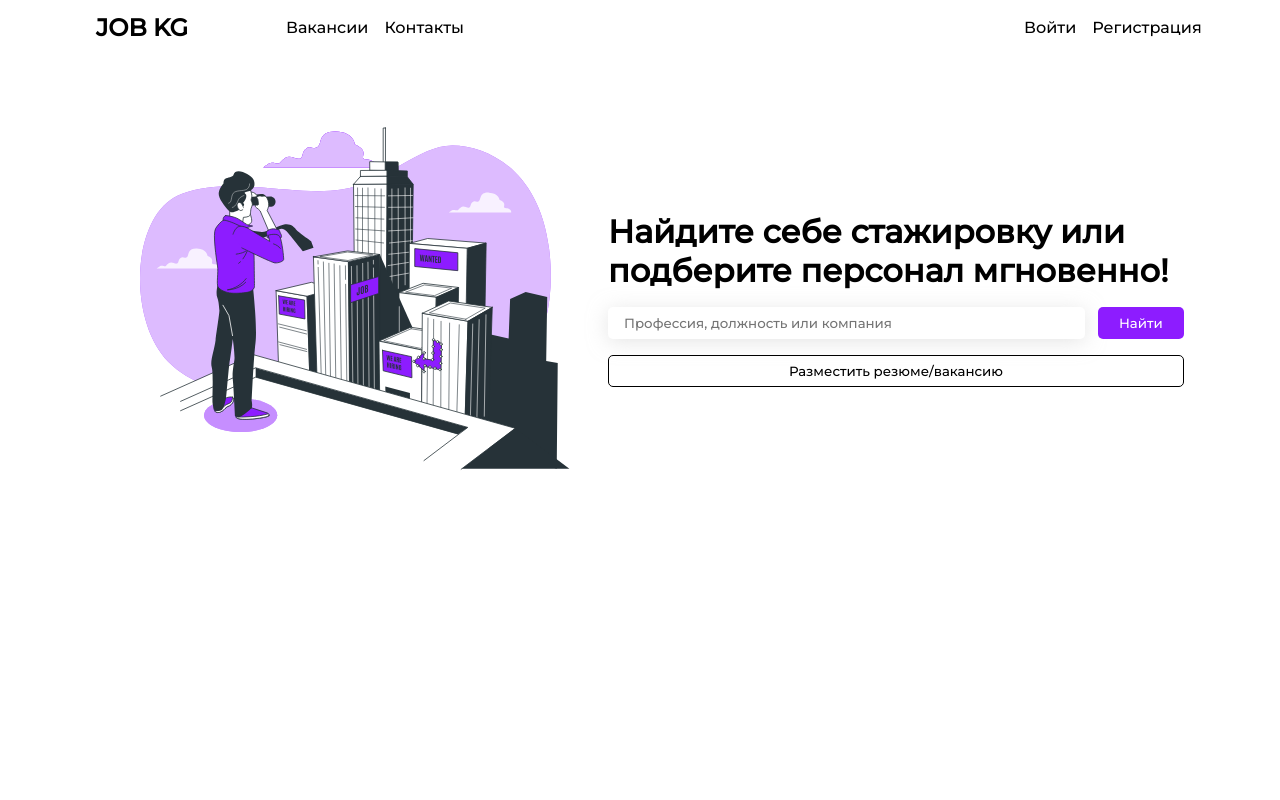
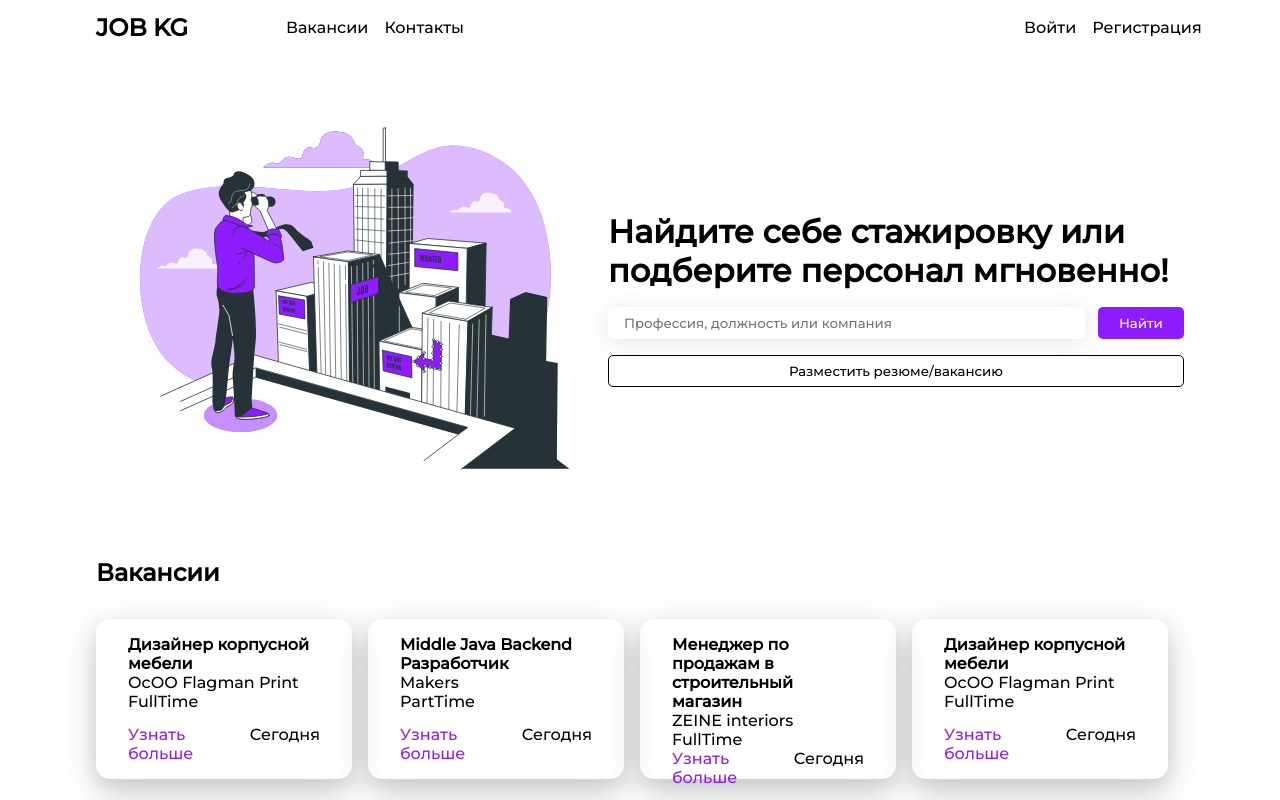
Before and after one commit to Adilet25/finalexam, a React (Vite) app: page / in a window 1280 px wide. Shown: the top 800 px of the page. Built offline with nearby package versions, Linux system fonts and the light colour scheme.

Commit message:
Card,CardList added

```diff
--- a/src/MainRoutes.tsx
+++ b/src/MainRoutes.tsx
@@ -1,6 +1,7 @@
 import React from "react";
 import HomePage from "./pages/HomePage";
 import { Route, Routes } from "react-router-dom";
+import VacanPage from "./pages/VacanPage";
 
 type Props = {};
 
--- /dev/null
+++ b/src/components/cards/Card.tsx
@@ -0,0 +1,46 @@
+import React, { useState } from "react";
+import heart from "../../assets/heart.svg";
+import heart2 from "../../assets/Vector (20).svg";
+import "../../styles/Card.scss";
+type Props = {};
+
+const Card = (item: any) => {
+  //   const [like, setLike] = useState(true);
+
+  return (
+    <>
+      <div className="cardBlock">
+        <div className="firstInfo">
+          <p className="infoTitle">{item.item.title}</p>
+          <p>{item.item.company}</p>
+          <p>{item.item.graph}</p>
+        </div>
+        <div className="secondInfo">
+          <p className="infoBtn">Узнать больше</p>
+          <p>{item.item.time}</p>
+          {/* {like ? (
+            <img
+            src={heart2}
+            alt="error"
+            onClick={() => {
+                setLike(!like);
+            }}
+            className="likeBtn"
+            />
+            ) : (
+                <img
+                src={heart}
+                alt="error"
+                onClick={() => {
+                    setLike(!like);
+                }}
+                className="likeBtn"
+                />
+            )} */}
+        </div>
+      </div>
+    </>
+  );
+};
+
+export default Card;
--- a/src/pages/HomePage.tsx
+++ b/src/pages/HomePage.tsx
@@ -1,5 +1,6 @@
 import React from "react";
 import MainSection from "../components/sections/mainSection/MainSection";
+import VacanPage from "./VacanPage";
 
 type Props = {};
 
@@ -7,6 +8,7 @@ const HomePage = (props: Props) => {
   return (
     <div>
       <MainSection />
+      <VacanPage />
     </div>
   );
 };
--- /dev/null
+++ b/src/pages/VacanPage.tsx
@@ -0,0 +1,114 @@
+import React from "react";
+import Card from "../components/cards/Card";
+
+import "../styles/Vacan.scss";
+
+type Props = {};
+const DATA_VACAN = [
+  {
+    title: "Дизайнер корпусной мебели",
+    company: "ОсОО Flagman Print",
+    graph: "FullTime",
+    time: "Сегодня",
+    key: 1,
+  },
+  {
+    title: "Middle Java Backend Разработчик",
+    company: "Makers",
+    graph: "PartTime",
+    time: "Сегодня",
+    key: 2,
+  },
+  {
+    title: "Менеджер по продажам в строительный магазин",
+    company: "ZEINE interiors",
+    graph: "FullTime",
+    time: "Сегодня",
+    key: 3,
+  },
+  {
+    title: "Дизайнер корпусной мебели",
+    company: "ОсОО Flagman Print",
+    graph: "FullTime",
+    time: "Сегодня",
+    key: 4,
+  },
+  {
+    title: "Дизайнер корпусной мебели",
+    company: "ОсОО Flagman Print",
+    graph: "FullTime",
+    time: "Сегодня",
+    key: 5,
+  },
+  {
+    title: "Middle Java Backend Разработчик",
+    company: "Makers",
+    graph: "PartTime",
+    time: "Сегодня",
+    key: 6,
+  },
+  {
+    title: "Менеджер по продажам в строительный магазин",
+    company: "ZEINE interiors",
+    graph: "FullTime",
+    time: "Сегодня",
+    key: 7,
+  },
+  {
+    title: "Дизайнер корпусной мебели",
+    company: "ОсОО Flagman Print",
+    graph: "FullTime",
+    time: "Сегодня",
+    key: 8,
+  },
+  {
+    title: "Дизайнер корпусной мебели",
+    company: "ОсОО Flagman Print",
+    graph: "FullTime",
+    time: "Сегодня",
+    key: 9,
+  },
+  {
+    title: "Middle Java Backend Разработчик",
+    company: "Makers",
+    graph: "PartTime",
+    time: "Сегодня",
+    key: 10,
+  },
+  {
+    title: "Менеджер по продажам в строительный магазин",
+    company: "ZEINE interiors",
+    graph: "FullTime",
+    time: "Сегодня",
+    key: 11,
+  },
+  {
+    title: "Дизайнер корпусной мебели",
+    company: "ОсОО Flagman Print",
+    graph: "FullTime",
+    time: "Сегодня",
+    key: 12,
+  },
+  {
+    title: "Дизайнер корпусной мебели",
+    company: "ОсОО Flagman Print",
+    graph: "FullTime",
+    time: "Сегодня",
+    key: 13,
+  },
+];
+
+const VacanPage = (props: Props) => {
+  return (
+    <div>
+      <h2 className="title">Вакансии</h2>
+      <div className="vacanList">
+        {DATA_VACAN.map((item: any) => (
+          <Card item={item} key={item.key} />
+        ))}
+      </div>
+    </div>
+  );
+};
+
+export default VacanPage;
--- /dev/null
+++ b/src/styles/Card.scss
@@ -0,0 +1,31 @@
+.cardBlock {
+  display: flex;
+  flex-direction: column;
+  justify-content: space-between;
+  width: 15vmax;
+  height: 10vmax;
+  box-shadow: rgba(0, 0, 0, 0.256) 0px 10px 30px;
+  padding: 1rem 2rem;
+  border-radius: 14px;
+}
+.firstInfo {
+  display: flex;
+  flex-direction: column;
+  justify-content: space-between;
+}
+
+.secondInfo {
+  display: flex;
+  flex-direction: row;
+  justify-content: space-between;
+}
+.infoTitle {
+  font-weight: 600;
+}
+.infoBtn {
+  color: rgba(141, 28, 255, 1);
+  cursor: pointer;
+}
+.likeBtn {
+  cursor: pointer;
+}
--- /dev/null
+++ b/src/styles/Vacan.scss
@@ -0,0 +1,10 @@
+.title {
+  font-weight: 600;
+  margin-bottom: 2rem;
+}
+.vacanList {
+  width: 100%;
+  display: grid;
+  grid-template-columns: repeat(4, 1fr);
+  row-gap: 2rem;
+}
```
Also changed, not shown: src/assets/Vector (20).svg (added), src/assets/heart.svg (added).
